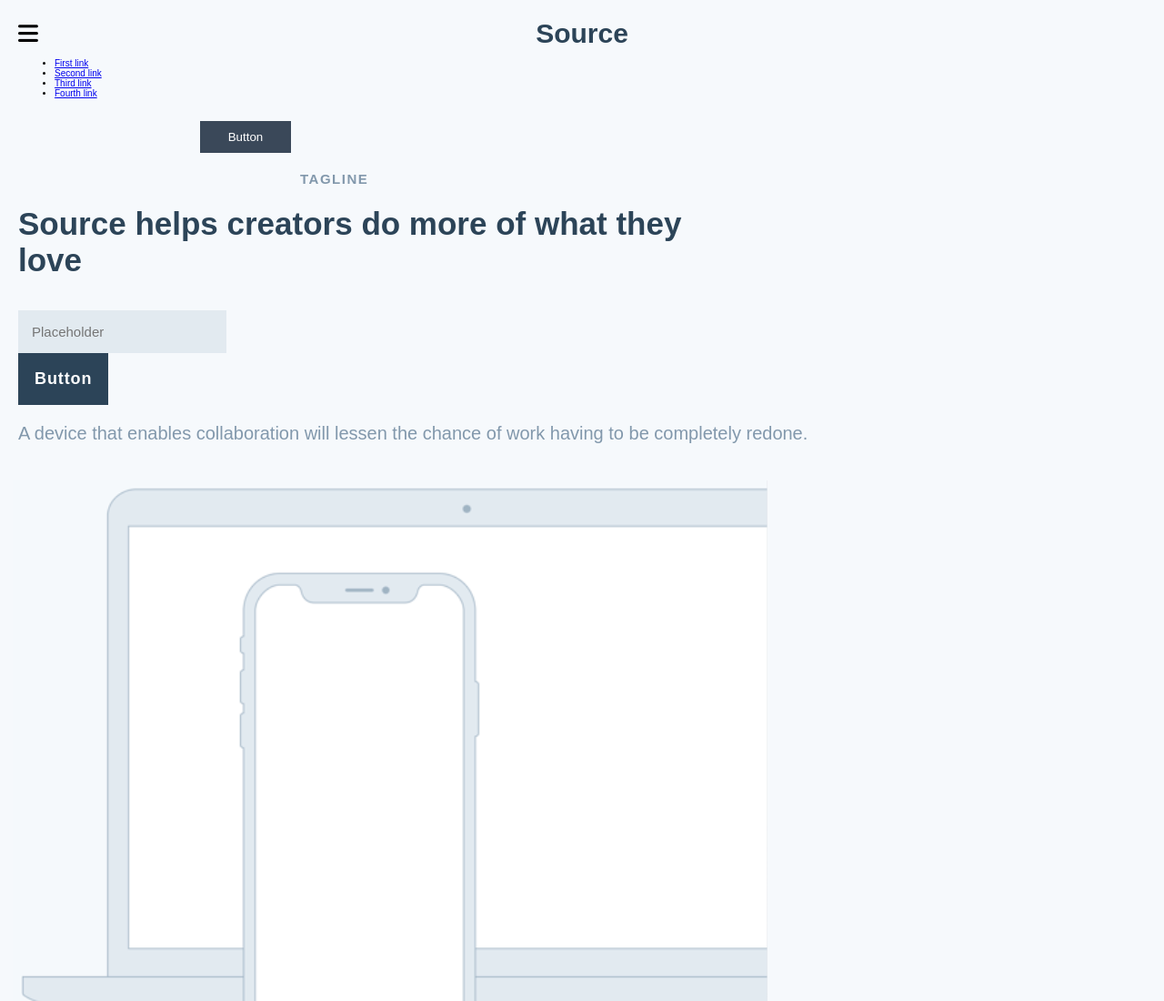
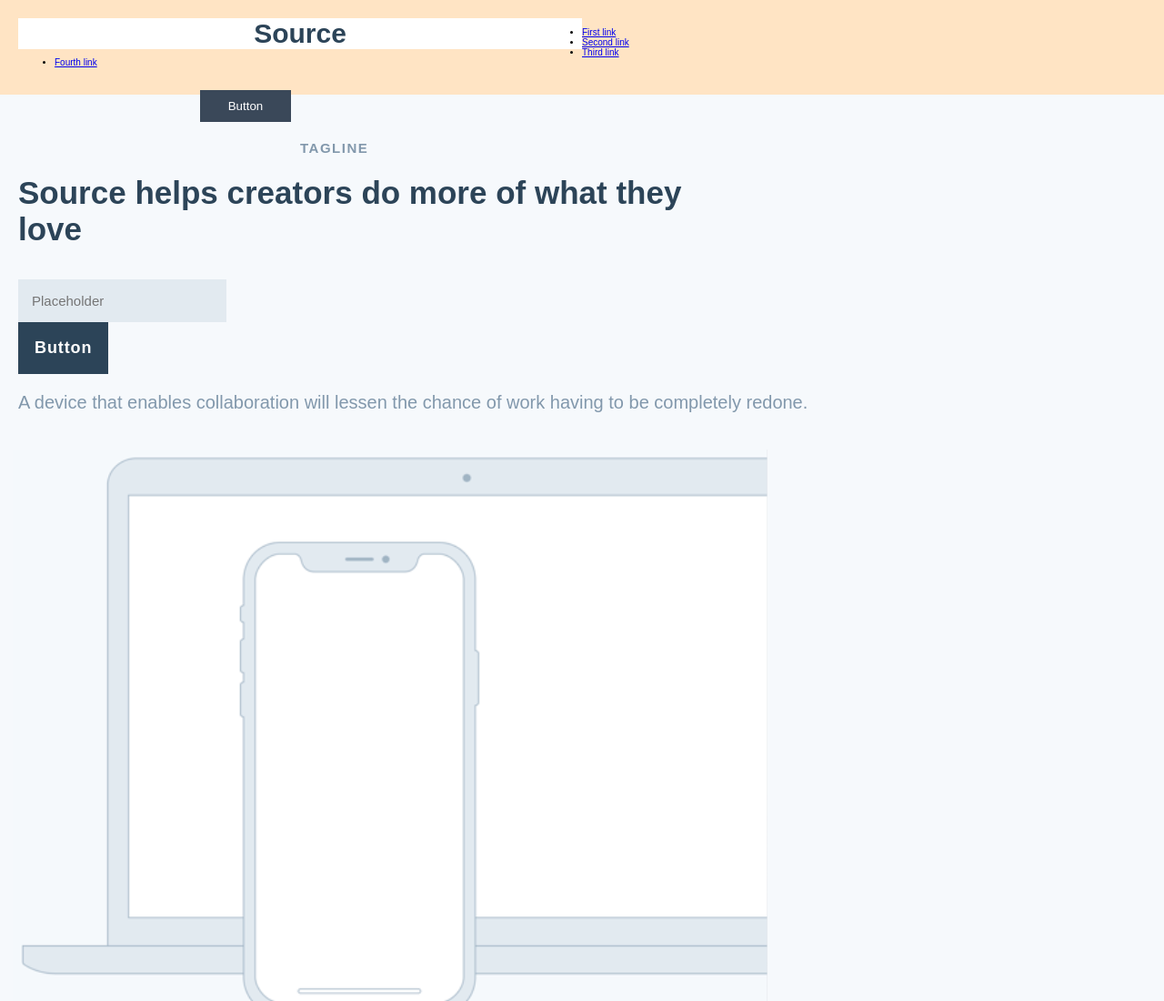
Before and after one commit to jcs-denverdev/copy-of-source, a plain HTML site: page index.html in a window 1280 px wide. Shown: the top 1100 px of the page at 91% size. Drawn offline with Linux system fonts and the light colour scheme.

Commit message:
working at 801px and over, removed hamburger icon, floated source h2

```diff
--- a/style.css
+++ b/style.css
@@ -53,13 +53,21 @@ header {
   background-color: var(--bg-main);
   padding: 2em;
 
-  @media (max-width: 600px) {
+  @media (max-width: 800px) {
     border-bottom: 2px solid rgb(232, 236, 242);
+  }
+
+  @media (min-width: 801px) {
+    background-color: bisque;
   }
 }
 
 header .hamburger-container {
   float: left;
+
+  @media (min-width: 801px) {
+    display: none;
+  }
 }
 
 .hamburger-container i {
@@ -70,6 +78,12 @@ header .hamburger-container {
 .header_h2-container {
   width: 50%;
   margin: 0 auto;
+
+  @media (min-width: 801px) {
+    background-color: #fff;
+    float: left;
+  }
+
 }
 
 .header_h2-container h2 {
@@ -79,7 +93,7 @@ header .hamburger-container {
 }
 
 header nav, .btn-container {
-  @media (max-width: 600px) {
+  @media (max-width: 800px) {
     display: none;
   }
 }
@@ -161,7 +175,7 @@ main section h1 {
 /*******************************************/
 
 main .feature-section {
-  @media (max-width: 600px) {
+  @media (max-width: 800px) {
     display: none;
   }
 }
@@ -208,13 +222,13 @@ main .feature-section {
 /*******************************************/
 
 main .secondary_info {
-  @media (max-width: 600px) {
+  @media (max-width: 800px) {
     display: none;
   }
 }
 
 
-@media screen and (max-width: 600px) {
+@media screen and (max-width: 800px) {
 
   main > #taglineSection {
     padding: 50px 15px;
```
